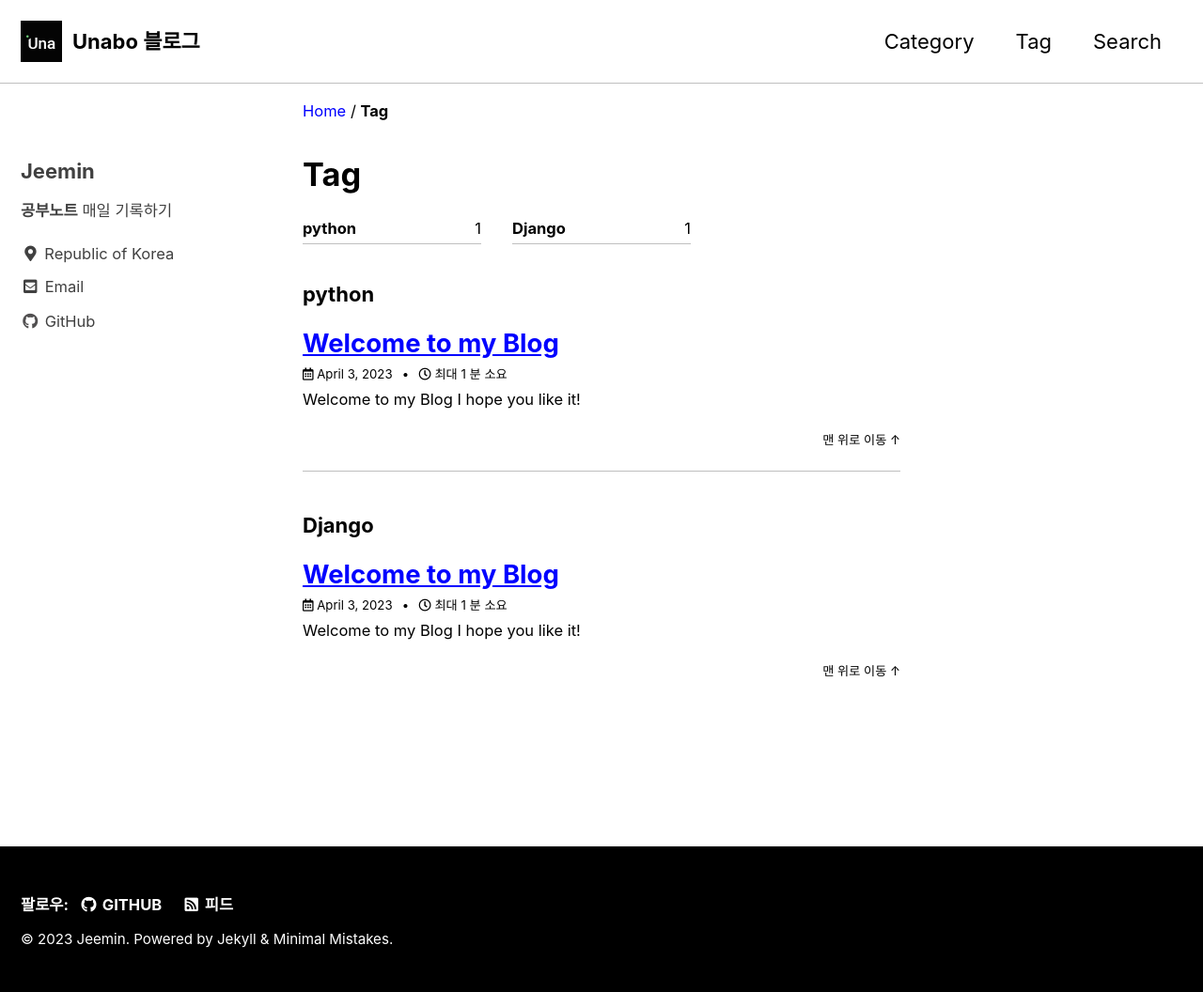
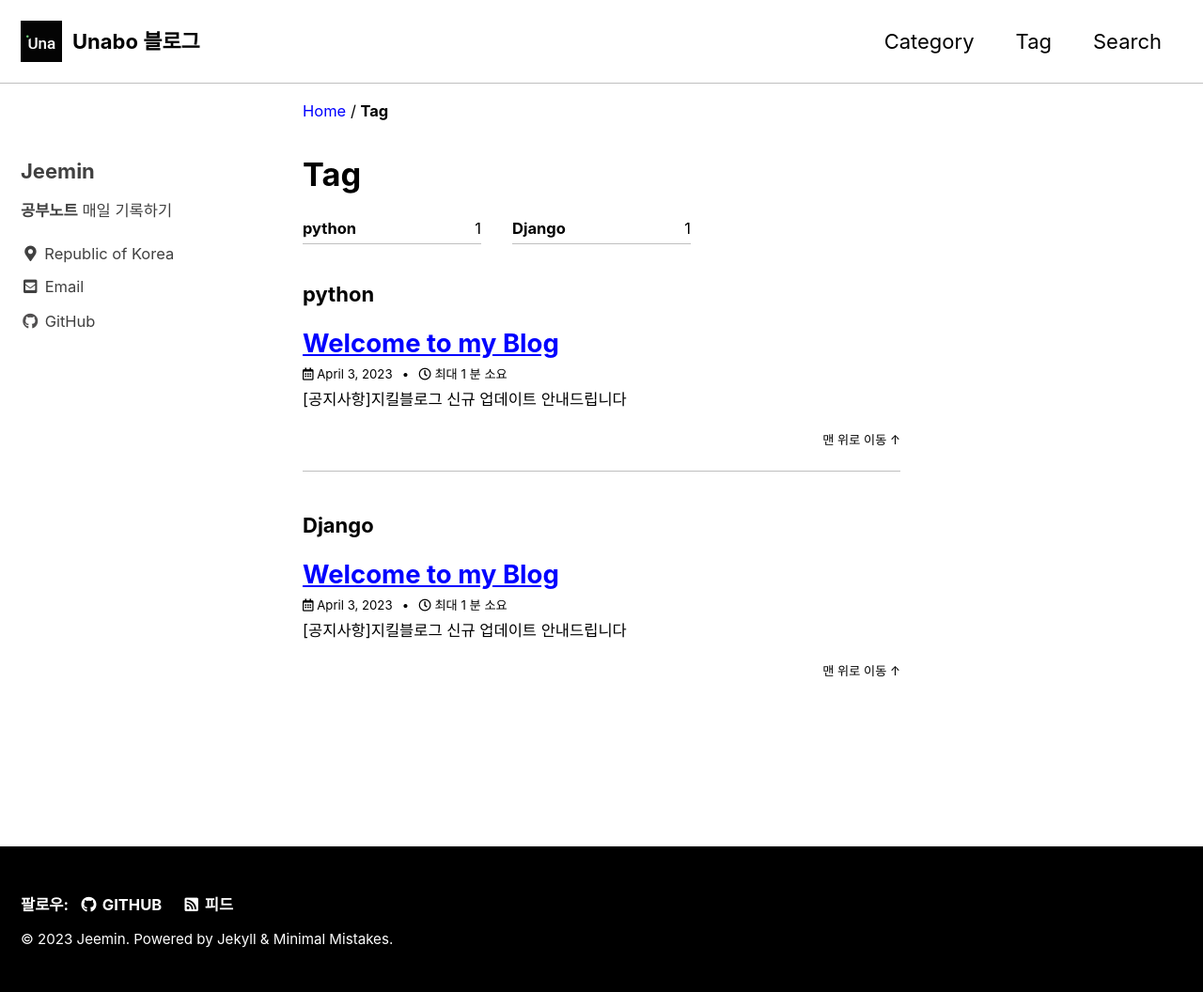
Before and after one commit to Minsam12/Minsam12.github.io, a Jekyll site: the page built from _pages/tag-archive.md, in a window 1280 px wide. Shown: the whole page at 94% size. Built offline with Jekyll 4.4.1, drawn with Linux system fonts in a browser that asks for light colours; cached includes are drawn as plain includes.

Commit message:
프로필, 사이드바 추가

```diff
--- a/_posts/2023-04-03-first.md
+++ b/_posts/2023-04-03-first.md
@@ -4,7 +4,17 @@ title: "Welcome to my Blog"
 categories: coding
 tags: [python, Django]
 toc: true
+author_profile: true
+sidebar:
+  nav: "docs"
 ---
+
+**[공지사항]**[지킬블로그 신규 업데이트 안내드립니다](https://mmistakes.github.io/minimal-mistakes/docs/quick-start-guide/)
+{: .notice--info}
+
+[Text](https://www.google.com){: .btn .btn--success}
+
+{% include video id="Weom49zlvgw" provider="youtube" %}
 
 # Welcome to my Blog
 I hope you like it!
```
